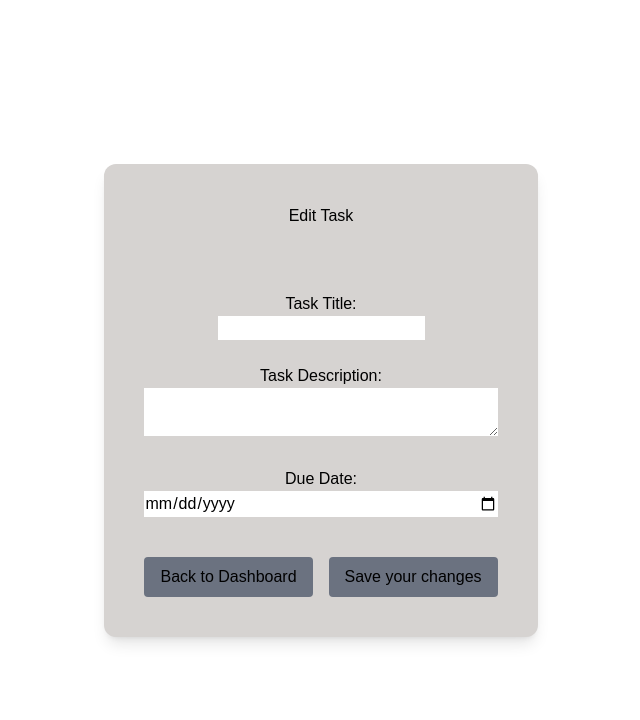
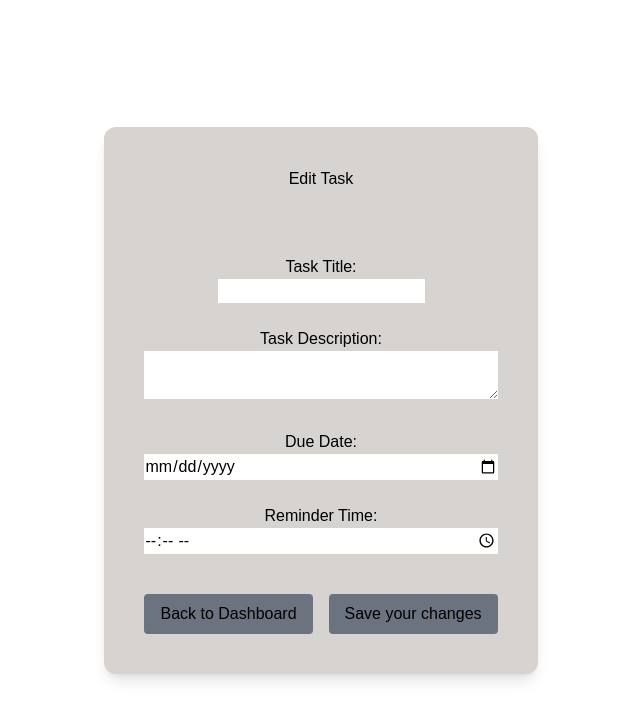
Before and after one commit to emmairiso/taskcreator, a Flask app: page /edit_task/1 in a window 1280 px wide. Shown: the top 720 px of the page, without its empty margins (319-959 px from the left). Run offline with Flask 3, Linux system fonts and the light colour scheme; the visitor is signed in with stand-in values (Sample User, id 1); data that the repository does not hold is empty; some libraries are stand-ins or nearby versions.

Commit message:
add reminder-time to task details

```diff
--- a/app.py
+++ b/app.py
@@ -215,8 +215,11 @@ def edit_task(task_id):
             task.title = request.form.get("title")
             task.description = request.form.get("description")
             due_date_str = request.form.get("due_date")
+            reminder_time_str = request.form.get("reminder_time")
             if due_date_str:
                 task.due_date = datetime.strptime(due_date_str, "%Y-%m-%d").date()
+            if reminder_time_str:
+                task.reminder_time = datetime.strptime(reminder_time_str, "%H:%M").time()
             db.session.commit()
             return redirect("/dashboard")
         return render_template("edit_task.html", task=task)
--- a/templates/edit_task.html
+++ b/templates/edit_task.html
@@ -13,6 +13,8 @@
         <textarea id="description" name="description" class="w-full">{{ task.description }}</textarea><br><br>
         <label for="due_date">Due Date:</label>
         <input type="date" id="due_date" name="due_date" value="{{ task.due_date }}" class="w-full" /><br><br>
+        <label for="reminder_time">Reminder Time:</label>
+        <input type="time" id="reminder_time" name="reminder_time" class="w-full"><br><br>
         <div class="flex justify-between items-center w-full mt-4 gap-x-4">
             <a href="/dashboard" class="bg-gray-500 px-4 py-2 rounded hover:bg-slate-700 hover:text-white">
                 Back to Dashboard
```
Also changed, not shown: templates/dashboard.html (+10 -1 lines).
